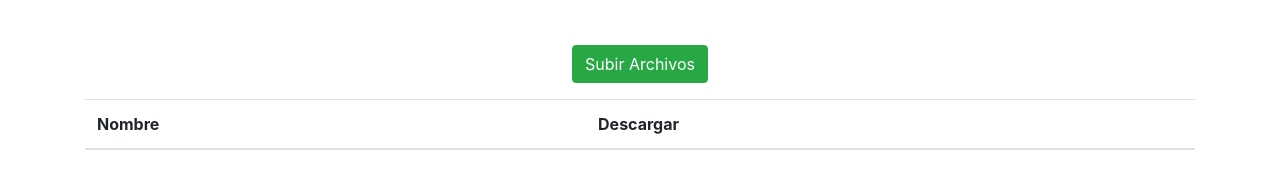
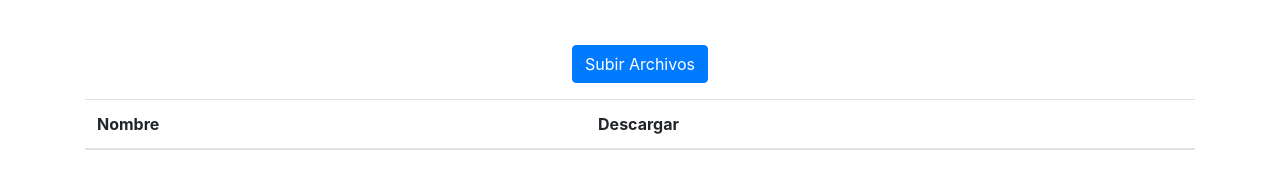
Before and after one commit to BladimirVargas11/FrontendCloud, a plain HTML site: page index.html in a window 1280 px wide. Shown: the part 161-350 px from the top of the page. Drawn offline with nearby package versions, Linux system fonts and the light colour scheme.

Commit message:
Botón color

```diff
--- a/index.html
+++ b/index.html
@@ -21,7 +21,7 @@
 
         <div class="row mt-5">
             <div class="col-12 text-center">
-                <button id="loadDataButton" class="btn btn-success">Subir Archivos</button>
+                <button id="loadDataButton" class="btn btn-primary">Subir Archivos</button>
             </div>
         </div>
 
```
